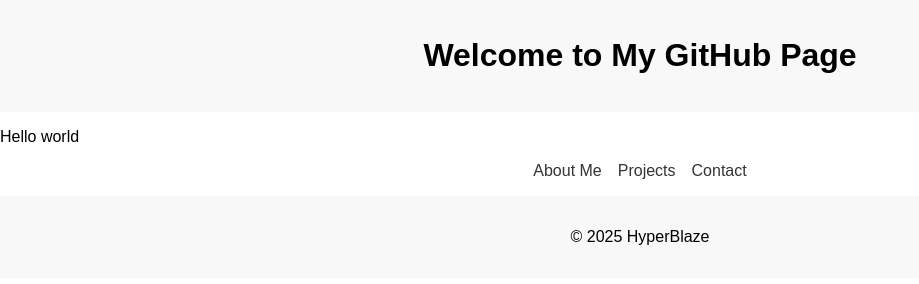
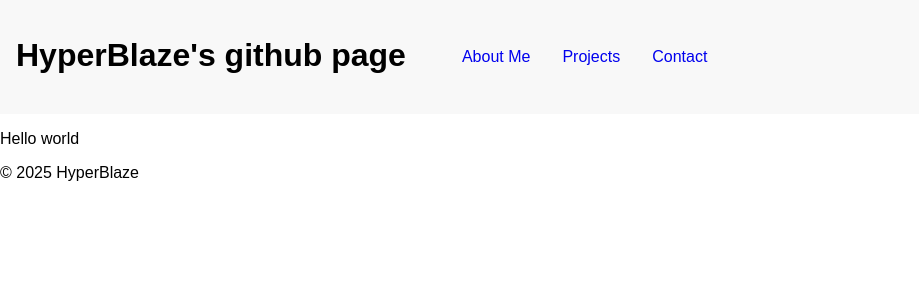
Before and after one commit to HyperBlaze456/hyperblaze456.github.io, a plain HTML site: page index.html in a window 1280 px wide. Shown: the whole page, without its empty margins (0-919 px from the left). Drawn offline with Linux system fonts and the light colour scheme.

Commit message:
sync sync

```diff
--- a/index.html
+++ b/index.html
@@ -9,20 +9,21 @@
 </head>
 <body>
   <header>
-    <h1>Welcome to My GitHub Page</h1>
+    <h1>HyperBlaze's github page</h1>
+    <nav>
+        <ul>
+          <li><a href="./about.html">About Me</a></li>
+          <li><a href="./projects/">Projects</a></li>
+          <li><a href="./contact.html">Contact</a></li>
+        </ul>
+      </nav>
   </header>
 
   <main>
     <p>Hello world</p>
 
     <!-- Example navigation list -->
-    <nav>
-      <ul>
-        <li><a href="./about.html">About Me</a></li>
-        <li><a href="./projects/">Projects</a></li>
-        <li><a href="./contact.html">Contact</a></li>
-      </ul>
-    </nav>
+
   </main>
 
   <footer>
--- a/styles.css
+++ b/styles.css
@@ -5,30 +5,21 @@ body {
 
 header {
     background-color: #f8f8f8;
+    display: flex;
     padding: 1rem;
     text-align: center;
 }
 
 nav ul {
     list-style: none;
+    align-items: center;
     display: flex;
-    gap: 1rem;
-    justify-content: center;
-    padding: 0;
-    margin: 1rem 0;
 }
 
 nav ul li {
-    margin: 0;
+    padding: 1rem;
 }
 
 nav ul li a {
     text-decoration: none;
-    color: #333;
 }
-
-  footer {
-    background-color: #f8f8f8;
-    text-align: center;
-    padding: 1rem;
-  }
```
Lines whose indentation alone changed are shown as unchanged.
